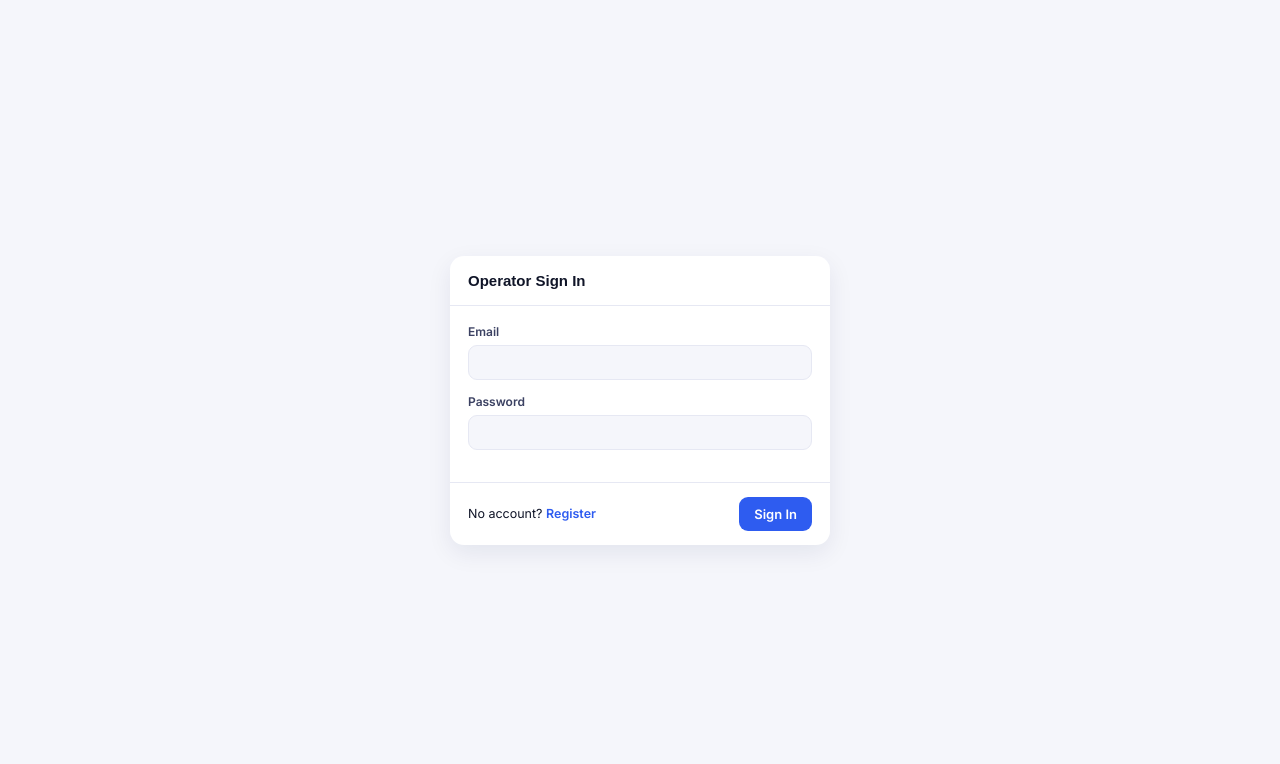
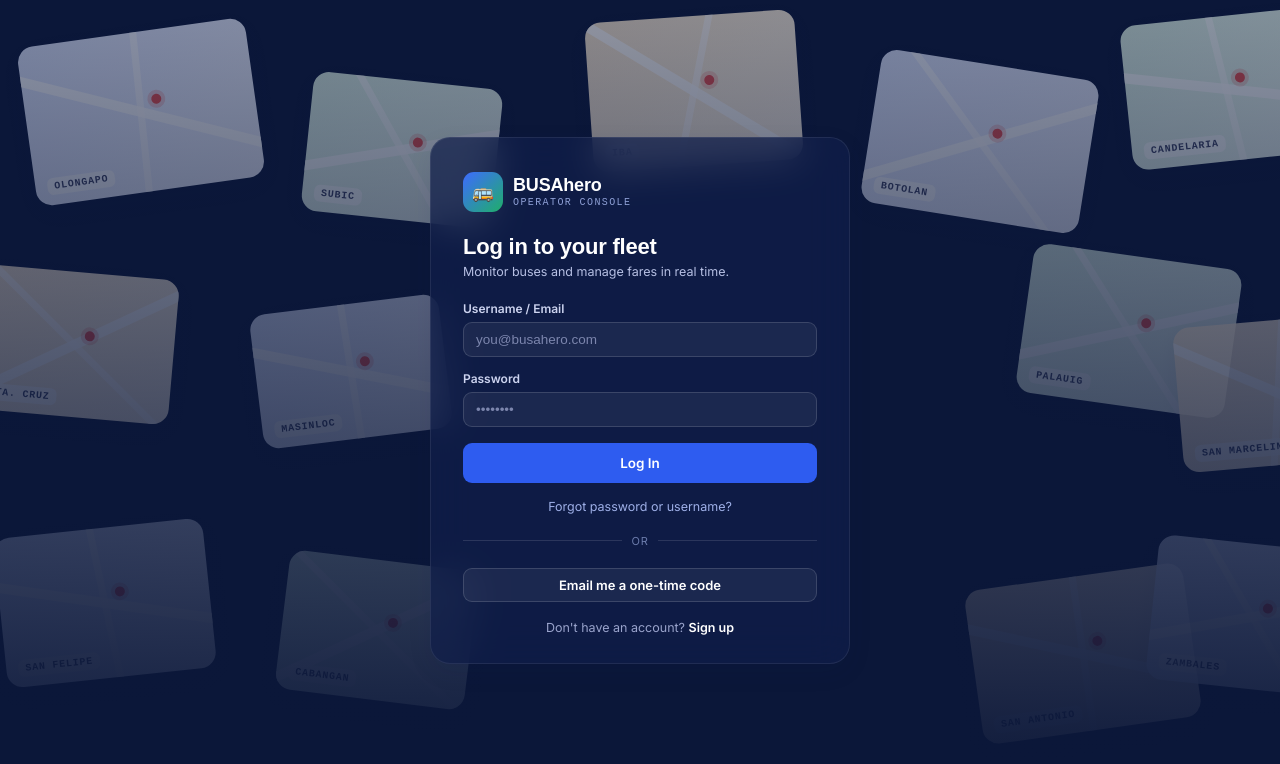
Before and after one commit to Fotatoe24/BUSahero-webapp, a Next.js app: page /login in a window 1280 px wide. Shown: the top 764 px of the page. Built offline with nearby package versions, Linux system fonts and the light colour scheme; no server answers.

Commit message:
redesign the login page

```diff
--- a/app/globals.css
+++ b/app/globals.css
@@ -929,3 +929,270 @@ tbody tr:last-child td {
 .map-bus-pin.stopped {
   opacity: 0.6;
 }
+
+/* ---------- Login page ---------- */
+
+.login-shell {
+  position: relative;
+  min-height: 100vh;
+  display: flex;
+  align-items: center;
+  justify-content: center;
+  overflow: hidden;
+  background: var(--navy-950);
+  padding: 24px;
+}
+
+.login-bg {
+  position: absolute;
+  inset: 0;
+  overflow: hidden;
+}
+
+.login-bg-overlay {
+  position: absolute;
+  inset: 0;
+  background: linear-gradient(180deg,
+      rgba(11, 23, 57, 0.35) 0%,
+      rgba(11, 23, 57, 0.72) 55%,
+      var(--navy-950) 100%);
+}
+
+/* Individual "map" tiles that make up the collage, echoing the
+   mock-map / road styling already used on the dashboard */
+.map-tile {
+  position: absolute;
+  border-radius: 16px;
+  box-shadow: var(--shadow-md);
+  overflow: hidden;
+  opacity: 0.85;
+}
+
+.map-tile-blue {
+  background: linear-gradient(135deg, #dce4fb, #eef1fb);
+}
+
+.map-tile-green {
+  background: linear-gradient(135deg, #d9f0e2, #eef8f1);
+}
+
+.map-tile-amber {
+  background: linear-gradient(135deg, #f8e7cd, #fbf2e2);
+}
+
+.map-tile-road {
+  position: absolute;
+  top: 50%;
+  left: 50%;
+  width: 260%;
+  height: 10px;
+  margin-left: -130%;
+  margin-top: -5px;
+  background: rgba(255, 255, 255, 0.85);
+  border-radius: 20px;
+}
+
+.map-tile-road-a {
+  opacity: 0.95;
+}
+
+.map-tile-road-b {
+  opacity: 0.7;
+  height: 7px;
+  margin-top: -3.5px;
+}
+
+.map-tile-pin {
+  position: absolute;
+  top: 40%;
+  left: 55%;
+  width: 10px;
+  height: 10px;
+  border-radius: 50%;
+  background: var(--route-red);
+  box-shadow: 0 0 0 4px rgba(226, 76, 76, 0.22);
+}
+
+.map-tile-label {
+  position: absolute;
+  bottom: 10px;
+  left: 12px;
+  font-family: var(--font-mono);
+  font-size: 10px;
+  font-weight: 700;
+  letter-spacing: 0.08em;
+  color: var(--ink-700);
+  background: rgba(255, 255, 255, 0.75);
+  padding: 3px 7px;
+  border-radius: 6px;
+}
+
+/* The login card itself, sitting above the collage + overlay */
+.login-card {
+  position: relative;
+  z-index: 2;
+  width: 420px;
+  max-width: 100%;
+  background: rgba(16, 30, 74, 0.72);
+  backdrop-filter: blur(18px);
+  -webkit-backdrop-filter: blur(18px);
+  border: 1px solid rgba(255, 255, 255, 0.08);
+  border-radius: 20px;
+  padding: 34px 32px 28px;
+  color: #fff;
+  box-shadow: var(--shadow-md);
+}
+
+.login-logo {
+  display: flex;
+  align-items: center;
+  gap: 10px;
+  margin-bottom: 22px;
+}
+
+.login-logo .brand-mark {
+  width: 40px;
+  height: 40px;
+  border-radius: 11px;
+  background: linear-gradient(135deg, var(--blue-500), var(--route-green));
+  display: flex;
+  align-items: center;
+  justify-content: center;
+  font-family: var(--font-display);
+  font-weight: 800;
+  font-size: 18px;
+  color: #06371f;
+  flex-shrink: 0;
+}
+
+.login-logo .brand-name {
+  font-family: var(--font-display);
+  font-weight: 800;
+  font-size: 18px;
+  color: #fff;
+  letter-spacing: -0.01em;
+}
+
+.login-logo .brand-sub {
+  font-family: var(--font-mono);
+  font-size: 10px;
+  color: #8fa0d6;
+  letter-spacing: 0.14em;
+  text-transform: uppercase;
+  margin-top: 1px;
+}
+
+.login-title {
+  font-family: var(--font-display);
+  font-weight: 800;
+  font-size: 22px;
+  letter-spacing: -0.01em;
+  margin-bottom: 4px;
+}
+
+.login-subtitle {
+  font-size: 12.5px;
+  color: #b7c0e4;
+  margin-bottom: 22px;
+}
+
+.login-field-label {
+  color: #cdd4f0;
+}
+
+.login-input {
+  background: rgba(255, 255, 255, 0.06);
+  border-color: rgba(255, 255, 255, 0.14);
+  color: #fff;
+}
+
+.login-input::placeholder {
+  color: #7c86ad;
+}
+
+.login-input:focus {
+  background: rgba(255, 255, 255, 0.1);
+  border-color: var(--blue-500);
+}
+
+.login-submit {
+  width: 100%;
+  justify-content: center;
+  padding: 11px 14px;
+  font-size: 13.5px;
+  margin-top: 2px;
+}
+
+.login-submit:disabled {
+  opacity: 0.7;
+  cursor: default;
+}
+
+.login-forgot {
+  display: block;
+  text-align: center;
+  font-size: 12.5px;
+  color: #9fb0e8;
+  margin-top: 16px;
+}
+
+.login-forgot:hover {
+  color: #fff;
+}
+
+.login-divider {
+  display: flex;
+  align-items: center;
+  gap: 10px;
+  margin: 20px 0;
+  color: #6b7bab;
+  font-size: 11px;
+  letter-spacing: 0.06em;
+  text-transform: uppercase;
+}
+
+.login-divider::before,
+.login-divider::after {
+  content: "";
+  flex: 1;
+  height: 1px;
+  background: rgba(255, 255, 255, 0.12);
+}
+
+.login-alt-btn {
+  width: 100%;
+  justify-content: center;
+  background: rgba(255, 255, 255, 0.06);
+  border-color: rgba(255, 255, 255, 0.14);
+  color: #fff;
+}
+
+.login-alt-btn:hover {
+  background: rgba(255, 255, 255, 0.12);
+}
+
+.login-signup {
+  text-align: center;
+  font-size: 12.5px;
+  color: #9aa4cc;
+  margin-top: 18px;
+}
+
+.login-signup a {
+  color: #fff;
+  font-weight: 600;
+}
+
+@media (max-width: 520px) {
+  .login-card {
+    padding: 28px 22px 24px;
+  }
+
+  .map-tile {
+    display: none;
+  }
+
+  .login-bg-overlay {
+    background: var(--navy-950);
+  }
+}
--- a/app/login/page.tsx
+++ b/app/login/page.tsx
@@ -2,97 +2,303 @@
 
 import { useState } from "react";
 import { useRouter } from "next/navigation";
-import Link from "next/link";
-import { useAuth } from "@/lib/useAuth";
+
+interface MapTile {
+  id: string;
+  label: string;
+  top: string;
+  left: string;
+  rotate: number;
+  width: number;
+  height: number;
+  roadAngle: number;
+  tone: "blue" | "green" | "amber";
+}
+
+// Scattered "map" collage tiles, styled after the fare routes already
+// seeded in the app (see lib/useFares.ts) so the background feels like
+// it belongs to this product rather than a generic stock map.
+const MAP_TILES: MapTile[] = [
+  {
+    id: "t1",
+    label: "OLONGAPO",
+    top: "4%",
+    left: "2%",
+    rotate: -8,
+    width: 230,
+    height: 160,
+    roadAngle: 22,
+    tone: "blue",
+  },
+  {
+    id: "t2",
+    label: "SUBIC",
+    top: "10%",
+    left: "24%",
+    rotate: 6,
+    width: 190,
+    height: 140,
+    roadAngle: -15,
+    tone: "green",
+  },
+  {
+    id: "t3",
+    label: "IBA",
+    top: "2%",
+    left: "46%",
+    rotate: -4,
+    width: 210,
+    height: 150,
+    roadAngle: 35,
+    tone: "amber",
+  },
+  {
+    id: "t4",
+    label: "BOTOLAN",
+    top: "8%",
+    left: "68%",
+    rotate: 9,
+    width: 220,
+    height: 155,
+    roadAngle: -25,
+    tone: "blue",
+  },
+  {
+    id: "t5",
+    label: "CANDELARIA",
+    top: "2%",
+    left: "88%",
+    rotate: -6,
+    width: 200,
+    height: 145,
+    roadAngle: 12,
+    tone: "green",
+  },
+
+  {
+    id: "t6",
+    label: "STA. CRUZ",
+    top: "34%",
+    left: "-2%",
+    rotate: 5,
+    width: 200,
+    height: 145,
+    roadAngle: -30,
+    tone: "amber",
+  },
+  {
+    id: "t7",
+    label: "MASINLOC",
+    top: "38%",
+    left: "20%",
+    rotate: -7,
+    width: 190,
+    height: 135,
+    roadAngle: 18,
+    tone: "blue",
+  },
+  {
+    id: "t8",
+    label: "PALAUIG",
+    top: "32%",
+    left: "80%",
+    rotate: 8,
+    width: 210,
+    height: 150,
+    roadAngle: -20,
+    tone: "green",
+  },
+  {
+    id: "t9",
+    label: "SAN MARCELINO",
+    top: "40%",
+    left: "92%",
+    rotate: -5,
+    width: 200,
+    height: 145,
+    roadAngle: 28,
+    tone: "amber",
+  },
+
+  {
+    id: "t10",
+    label: "SAN FELIPE",
+    top: "66%",
+    left: "0%",
+    rotate: -6,
+    width: 210,
+    height: 150,
+    roadAngle: 14,
+    tone: "blue",
+  },
+  {
+    id: "t11",
+    label: "CABANGAN",
+    top: "70%",
+    left: "22%",
+    rotate: 7,
+    width: 190,
+    height: 140,
+    roadAngle: -32,
+    tone: "green",
+  },
+  {
+    id: "t12",
+    label: "SAN ANTONIO",
+    top: "72%",
+    left: "76%",
+    rotate: -8,
+    width: 220,
+    height: 155,
+    roadAngle: 20,
+    tone: "amber",
+  },
+  {
+    id: "t13",
+    label: "ZAMBALES",
+    top: "68%",
+    left: "90%",
+    rotate: 6,
+    width: 200,
+    height: 145,
+    roadAngle: -16,
+    tone: "blue",
+  },
+];
 
 export default function LoginPage() {
-  const { signIn } = useAuth();
   const router = useRouter();
 
-  const [email, setEmail] = useState("");
-  const [password, setPassword] = useState("");
-  const [error, setError] = useState("");
-  const [submitting, setSubmitting] = useState(false);
+  const [email, setEmail] = useState<string>("");
+  const [password, setPassword] = useState<string>("");
+  const [error, setError] = useState<string>("");
+  const [submitting, setSubmitting] = useState<boolean>(false);
 
-  async function handleSubmit(e: React.FormEvent) {
+  function handleLogin(e: React.FormEvent) {
     e.preventDefault();
-    setSubmitting(true);
-    setError("");
 
-    const { error } = await signIn(email, password);
-
-    setSubmitting(false);
-
-    if (error) {
-      setError(error);
+    if (!email.trim() || !password) {
+      setError("Enter your email/username and password.");
       return;
     }
 
+    setError("");
+    setSubmitting(true);
+
+    // TODO: wire this up to real auth (Firebase Auth, etc).
+    // Faking a short delay so the button state reads naturally.
+    setTimeout(() => {
+      setSubmitting(false);
       router.push("/");
+    }, 400);
   }
 
   return (
+    <div className="login-shell">
+      <div className="login-bg" aria-hidden="true">
+        {MAP_TILES.map((tile) => (
           <div
-      className="modal-overlay"
+            key={tile.id}
+            className={`map-tile map-tile-${tile.tone}`}
             style={{
-        position: "static",
-        minHeight: "100vh",
-        background: "var(--paper)",
+              top: tile.top,
+              left: tile.left,
+              width: tile.width,
+              height: tile.height,
+              transform: `rotate(${tile.rotate}deg)`,
             }}
           >
-      <form className="modal" style={{ width: 380 }} onSubmit={handleSubmit}>
-        <div className="modal-head">
-          <div className="modal-title">Operator Sign In</div>
+            <div
+              className="map-tile-road map-tile-road-a"
+              style={{ transform: `rotate(${tile.roadAngle}deg)` }}
+            />
+            <div
+              className="map-tile-road map-tile-road-b"
+              style={{ transform: `rotate(${tile.roadAngle + 70}deg)` }}
+            />
+
+            <div className="map-tile-pin" />
+
+            <span className="map-tile-label">{tile.label}</span>
+          </div>
+        ))}
+
+        <div className="login-bg-overlay" />
       </div>
 
-        <div className="modal-body">
-          <label className="field-label" htmlFor="email">
-            Email
+      <div className="login-card">
+        <div className="login-logo">
+          <div className="brand-mark">🚌</div>
+
+          <div>
+            <div className="brand-name">BUSAhero</div>
+            <div className="brand-sub">Operator Console</div>
+          </div>
+        </div>
+
+        <h1 className="login-title">Log in to your fleet</h1>
+        <p className="login-subtitle">
+          Monitor buses and manage fares in real time.
+        </p>
+
+        <form onSubmit={handleLogin} noValidate>
+          <label className="field-label login-field-label" htmlFor="loginEmail">
+            Username / Email
           </label>
+
           <input
-            id="email"
-            type="email"
-            className="text-input"
+            id="loginEmail"
+            className="text-input login-input"
+            placeholder="you@busahero.com"
             value={email}
             onChange={(e) => setEmail(e.target.value)}
-            required
+            autoComplete="username"
           />
 
-          <label className="field-label" htmlFor="password">
+          <label
+            className="field-label login-field-label"
+            htmlFor="loginPassword"
+          >
             Password
           </label>
+
           <input
-            id="password"
+            id="loginPassword"
             type="password"
-            className="text-input"
+            className="text-input login-input"
+            placeholder="••••••••"
             value={password}
             onChange={(e) => setPassword(e.target.value)}
-            required
+            autoComplete="current-password"
           />
 
           <div className={`form-error ${error ? "show" : ""}`}>{error}</div>
+
+          <button
+            type="submit"
+            className="btn btn-primary login-submit"
+            disabled={submitting}
+          >
+            {submitting ? "Logging in…" : "Log In"}
+          </button>
+        </form>
+
+        <a className="login-forgot" href="#">
+          Forgot password or username?
+        </a>
+
+        <div className="login-divider">
+          <span>or</span>
         </div>
 
-        <div className="modal-foot">
-          <span style={{ fontSize: 12.5 }}>
-            No account?{" "}
-            <Link
-              href="/register"
-              style={{ color: "var(--blue-600)", fontWeight: 600 }}
-            >
-              Register
-            </Link>
-          </span>
+        <button className="btn btn-ghost login-alt-btn" type="button">
+          Email me a one-time code
+        </button>
 
-          <button
-            className="btn btn-primary"
-            type="submit"
-            disabled={submitting}
-          >
-            {submitting ? "Signing in…" : "Sign In"}
-          </button>
+        <p className="login-signup">
+          Don&apos;t have an account? <a href="#">Sign up</a>
+        </p>
       </div>
-      </form>
     </div>
   );
 }
```
Lines whose indentation alone changed are shown as unchanged.
